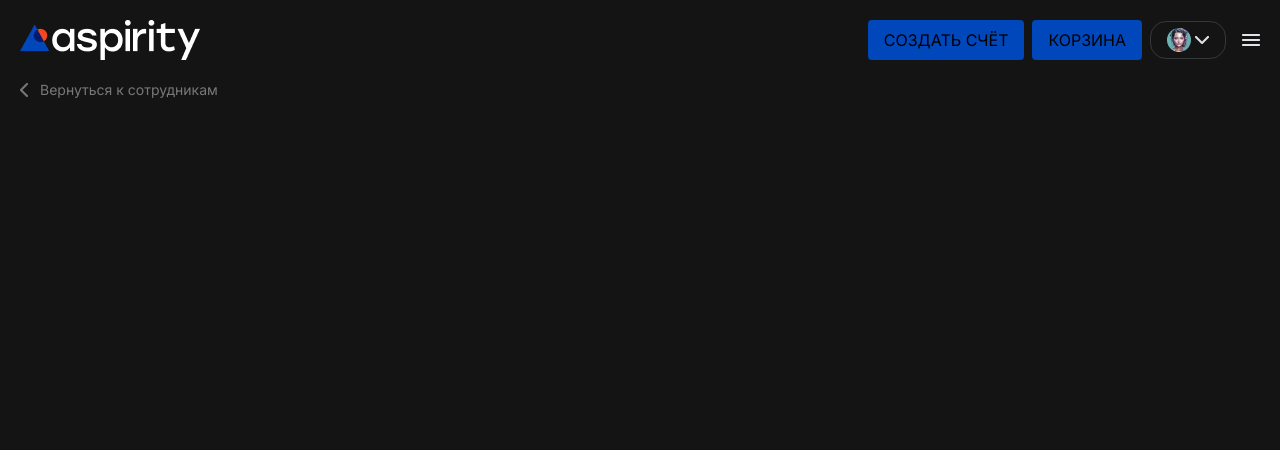
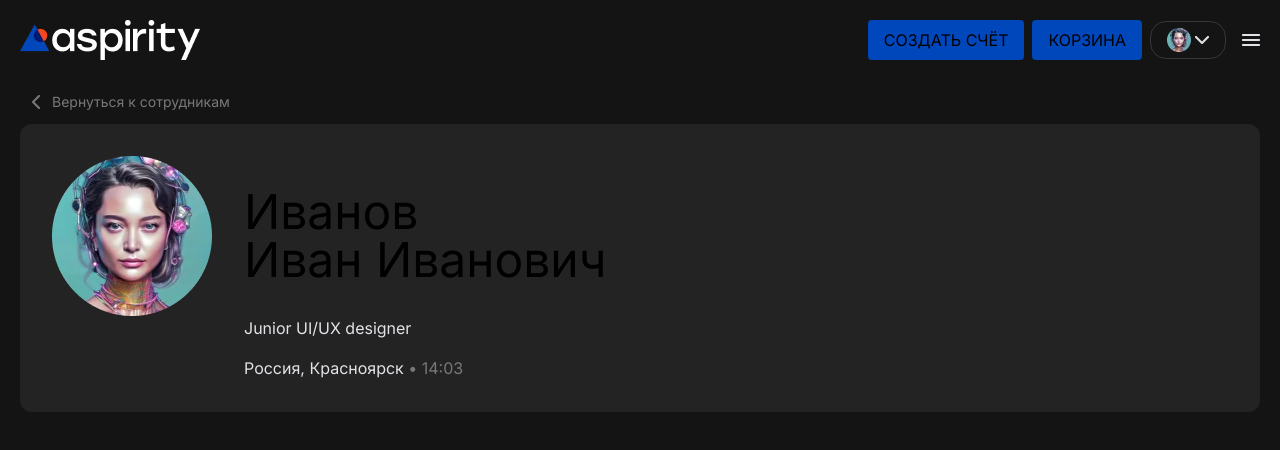
Before and after one commit to sobol4156/aspirity, a Next.js app: page / in a window 1280 px wide. Shown: the top 450 px of the page. Built offline with nearby package versions, Linux system fonts and the light colour scheme.

Commit message:
first section none adaptive

```diff
--- a/app/page.tsx
+++ b/app/page.tsx
@@ -4,10 +4,25 @@ import Image from "next/image";
 export default function Home() {
   return (
     <div className="flex flex-col">
-      <div className="flex gap-3 items-center">
-        <Image className="h-3.5" src="/image/arrowLeft.webp" alt="" width={8} height={14}/>
+      {/* back to List */}
+      <div className="flex gap-3 items-center p-3">
+        <Image className="h-3.5" src="/image/arrowLeft.webp" alt="" width={8} height={14} />
         <span className="text-[#76787A] text-sm	">Вернуться к сотрудникам</span>
       </div>
+      {/* Employee */}
+      <section className="bg-[#232324] p-8 rounded-xl">
+        <div className="flex gap-8">
+          <Image className="h-40 w-40" src="/image/avatarBig.webp" alt=""  width={160} height={160}/>
+          <div className="flex justify-center flex-col ">
+            <h2 className="text-5xl my-8">Иванов <pre></pre> Иван Иванович</h2>
+            <div className="flex flex-col gap-4 text-[#E1E3E6] ">
+              <span>Junior UI/UX designer</span>
+              <span>Россия, Красноярск <span className="text-[#76787A]">• 14:03</span></span>
+            </div>
+
+          </div>
+        </div>
+      </section>
     </div>
   );
 }
```
Also changed, not shown: public/image/avatarBig.webp (added).
